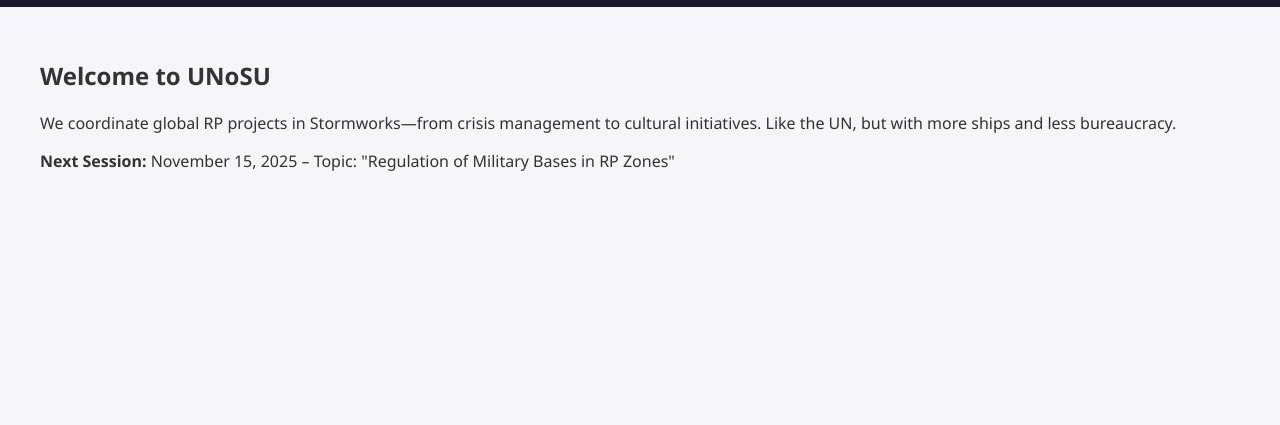
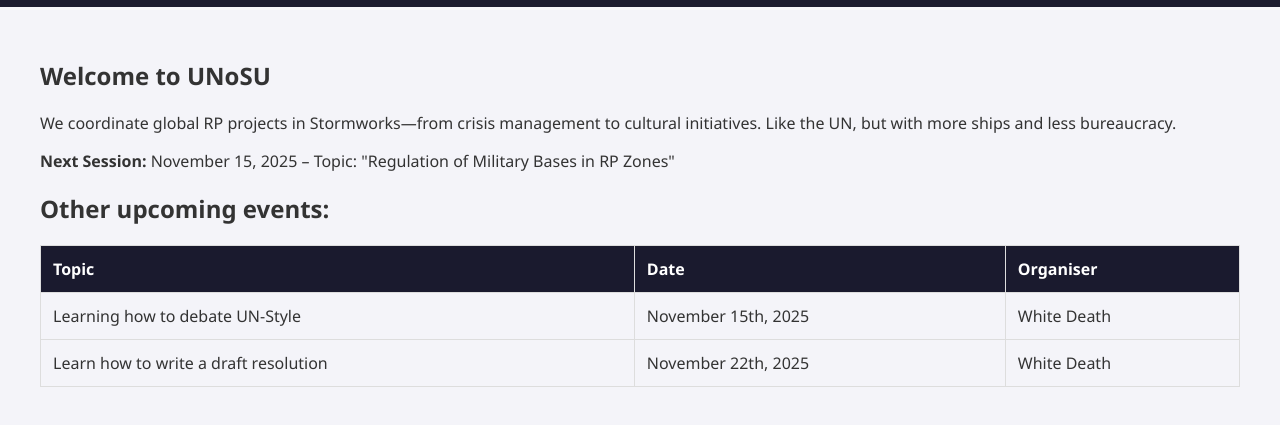
Before and after one commit to 34Alinator/UNoSU, a plain HTML site: page index.html in a window 1280 px wide. Shown: the part 79-504 px from the top of the page. Drawn offline with Linux system fonts and the light colour scheme.

Commit message:
Added other Events

```diff
--- a/index.html
+++ b/index.html
@@ -25,6 +25,28 @@
             <h1>Welcome to UNoSU</h1>
             <p>We coordinate global RP projects in Stormworks—from crisis management to cultural initiatives. Like the UN, but with more ships and less bureaucracy.</p>
             <p><strong>Next Session:</strong> <span id="next-meeting">November 15, 2025</span> – Topic: "Regulation of Military Bases in RP Zones"</p>
+            <h2>Other upcoming events:</h2>
+            <table>
+                <thead>
+                    <tr>
+                        <th>Topic</th>
+                        <th>Date</th>
+                        <th>Organiser</th>
+                    </tr>
+                </thead>
+                <tbody>
+                    <tr>
+                        <td>Learning how to debate UN-Style</td>
+                        <td>November 15th, 2025</td>
+                        <td>White Death</td>
+                    </tr>
+                    <tr>
+                        <td>Learn how to write a draft resolution</td>
+                        <td>November 22th, 2025</td>
+                        <td>White Death</td>
+                    </tr>
+                </tbody>
+            </table>
         </section>
 
         <!-- Rules of Procedure -->
```
